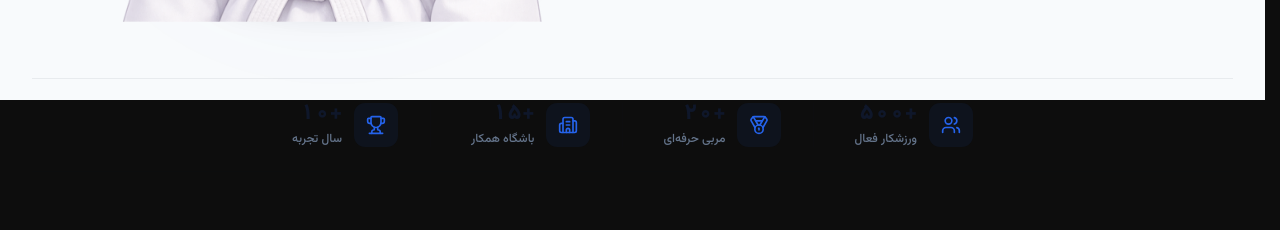
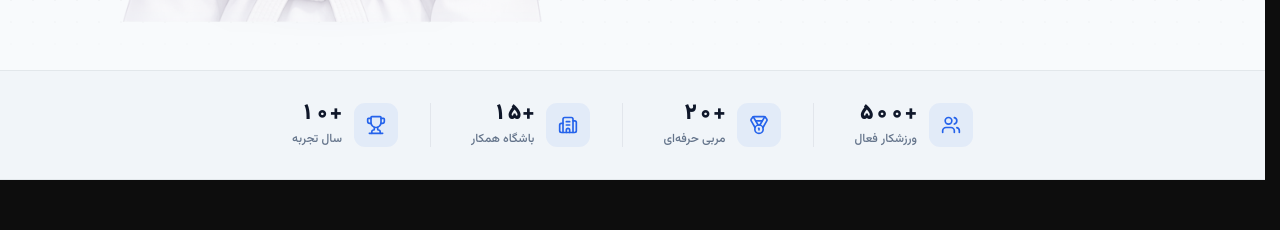
Before and after one commit to MostafaMemari/taekyar-web, a Next.js app: page / in a window 1280 px wide. Shown: the part 700-930 px from the top of the page. Built offline with nearby package versions, Linux system fonts and the light colour scheme; no server answers; the database is empty.

Commit message:
feat: add tone prop to Section component and update usage in various components for improved styling

```diff
--- a/components/home/belt-journey/belt-journey.tsx
+++ b/components/home/belt-journey/belt-journey.tsx
@@ -16,7 +16,7 @@ export function BeltJourney() {
   const current = BELT_LEVELS[CURRENT_BELT_INDEX];
 
   return (
-    <Section containerClassName="py-10 sm:py-12 lg:py-14">
+    <Section tone="accent" containerClassName="py-10 sm:py-12 lg:py-14">
       <Reveal>
         <SectionHeader {...BELT_JOURNEY_INTRO} className="max-w-xl" />
       </Reveal>
--- a/components/home/blog-preview/blog-preview.tsx
+++ b/components/home/blog-preview/blog-preview.tsx
@@ -15,6 +15,7 @@ export async function BlogPreview() {
   return (
     <Section
       id="blog-preview"
+      tone="default"
       containerClassName="py-10 sm:py-12 lg:py-14"
     >
       <Reveal>
--- a/components/home/cta/cta.tsx
+++ b/components/home/cta/cta.tsx
@@ -10,7 +10,7 @@ export function CtaSection({ appDownloadUrl }: { appDownloadUrl?: string | null
   const downloadHref = appDownloadUrl ?? "/contact";
 
   return (
-    <Section containerClassName="py-10 sm:py-12 lg:py-14" id="download">
+    <Section tone="dark" containerClassName="py-10 sm:py-12 lg:py-14" id="download">
       <Reveal>
         <div className="relative overflow-hidden rounded-3xl bg-[linear-gradient(135deg,#e0282e_0%,#b01d22_55%,#701014_100%)] px-6 pb-12 pt-14 text-center shadow-xl shadow-primary/25 sm:px-12">
           <BeltDivider width="full"
--- a/components/home/faq/faq.tsx
+++ b/components/home/faq/faq.tsx
@@ -13,6 +13,7 @@ export async function Faq() {
   return (
     <Section
       id="faq"
+      tone="soft"
       containerClassName="py-10 sm:py-12 lg:py-14"
     >
       <Reveal>
--- a/components/home/features/features.tsx
+++ b/components/home/features/features.tsx
@@ -7,7 +7,7 @@ import { FeatureSpotlight } from "./feature-spotlight";
 
 export function Features() {
   return (
-    <Section id="features" containerClassName="py-10 sm:py-12 lg:py-14">
+    <Section id="features" tone="default" containerClassName="py-10 sm:py-12 lg:py-14">
       <Reveal>
         <SectionHeader {...FEATURES_INTRO} className="max-w-xl" />
       </Reveal>
--- a/components/home/hero/hero.tsx
+++ b/components/home/hero/hero.tsx
@@ -1,6 +1,8 @@
 import { Download } from "lucide-react";
 
 import { Reveal } from "@/components/shared/reveal";
+import { sectionVariants } from "@/components/shared/section";
+import { cn } from "@/lib/utils";
 import { Button } from "@/components/ui/button";
 import { PhoneMockup } from "./phone-mockup";
 import { HERO_COPY } from "@/data/home/hero";
@@ -8,7 +10,7 @@ import { HERO_COPY } from "@/data/home/hero";
 export function Hero({ appDownloadUrl }: { appDownloadUrl?: string | null }) {
   const downloadHref = appDownloadUrl ?? "#download";
   return (
-    <section className="theme-light relative isolate overflow-hidden text-foreground">
+    <section className={cn(sectionVariants({ tone: "contrast" }), "overflow-hidden")}>
       <div aria-hidden="true" className="pointer-events-none absolute inset-0" />
 
       <div className="relative mx-auto grid w-full max-w-7xl items-center gap-12 px-4 pb-10 pt-10 sm:px-6 sm:pb-11 sm:pt-12 lg:grid-cols-[1fr_0.9fr] lg:gap-10 lg:px-8 lg:pb-12 lg:pt-14">
--- a/components/home/hero2/hero2.tsx
+++ b/components/home/hero2/hero2.tsx
@@ -1,11 +1,13 @@
 import { Reveal } from "@/components/shared/reveal";
+import { sectionVariants } from "@/components/shared/section";
+import { cn } from "@/lib/utils";
 
 import { Hero2Character } from "./hero2-character";
 import { Hero2Content } from "./hero2-content";
 
 export function Hero2({ appDownloadUrl }: { appDownloadUrl?: string | null }) {
   return (
-    <section className="theme-light relative isolate">
+    <section className={cn(sectionVariants({ tone: "hero" }))}>
       <div className="relative mx-auto grid w-full max-w-7xl grid-cols-1 items-center gap-8 px-4 pb-10 pt-8 sm:px-6 sm:pt-10 lg:grid-cols-[1fr_1.05fr] lg:gap-6 lg:px-8 lg:pb-12 lg:pt-10">
         <Reveal className="order-2 lg:order-1">
           <Hero2Content appDownloadUrl={appDownloadUrl} />
--- a/components/home/trust/trust-bar.tsx
+++ b/components/home/trust/trust-bar.tsx
@@ -4,9 +4,9 @@ import { TRUST_STATS } from "@/data/home/trust";
 
 export function TrustBar() {
   return (
-    <Section containerClassName="py-2">
+    <Section tone="soft" containerClassName="py-2">
       <Reveal>
-        <ul className="flex flex-wrap items-center justify-center gap-x-4 gap-y-5 border-y border-border/50 py-6 sm:gap-x-2">
+        <ul className="flex flex-wrap items-center justify-center gap-x-4 gap-y-5 py-6 sm:gap-x-2">
           {TRUST_STATS.map(({ value, label, Icon }) => (
             <li
               key={label}
--- a/components/shared/section.tsx
+++ b/components/shared/section.tsx
@@ -3,19 +3,30 @@ import { cva, type VariantProps } from "class-variance-authority";
 import { BeltDivider } from "@/components/shared/belt-divider";
 import { cn } from "@/lib/utils";
 
-const sectionVariants = cva("theme-light relative isolate text-foreground", {
+const sectionVariants = cva("theme-light relative isolate", {
   variants: {
+    tone: {
+      default: "text-foreground",
+      soft: "border-y border-border/50 bg-muted text-foreground",
+      accent: "border-y border-primary/10 bg-primary/[0.04] text-foreground",
+      contrast: "border-y border-border/50 bg-card text-foreground",
+      hero: "bg-section-glow text-foreground",
+      dark: "border-t border-white/10 bg-[#0b1220] bg-[radial-gradient(ellipse_40rem_20rem_at_50%_-8rem,rgba(37,99,235,0.28),transparent_70%)] text-slate-100",
+    },
     divider: {
       top: "",
       none: "",
     },
   },
   defaultVariants: {
+    tone: "default",
     divider: "none",
   },
 });
 
 type SectionVariants = VariantProps<typeof sectionVariants>;
+
+export type SectionTone = NonNullable<SectionVariants["tone"]>;
 
 interface SectionProps extends SectionVariants {
   children: React.ReactNode;
@@ -24,9 +35,9 @@ interface SectionProps extends SectionVariants {
   containerClassName?: string;
 }
 
-export function Section({ children, id, divider = "none", className, containerClassName }: SectionProps) {
+export function Section({ children, id, tone = "default", divider = "none", className, containerClassName }: SectionProps) {
   return (
-    <section id={id} className={cn(sectionVariants({ divider }), id && "scroll-mt-20", className)}>
+    <section id={id} className={cn(sectionVariants({ tone, divider }), id && "scroll-mt-20", className)}>
       {divider !== "none" ? <BeltDivider width="full" className="absolute inset-x-0 top-0 h-[3px] border-0 opacity-70" /> : null}
       <div className={cn("relative mx-auto max-w-7xl px-4 py-4 sm:px-6 lg:px-8", containerClassName)}>{children}</div>
     </section>
@@ -34,3 +45,5 @@ export function Section({ children, id, divider = "none", className, containerCl
 }
 
 export const SectionWithDivider = (props: Omit<SectionProps, "divider">) => <Section divider="top" {...props} />;
+
+export { sectionVariants };
```
